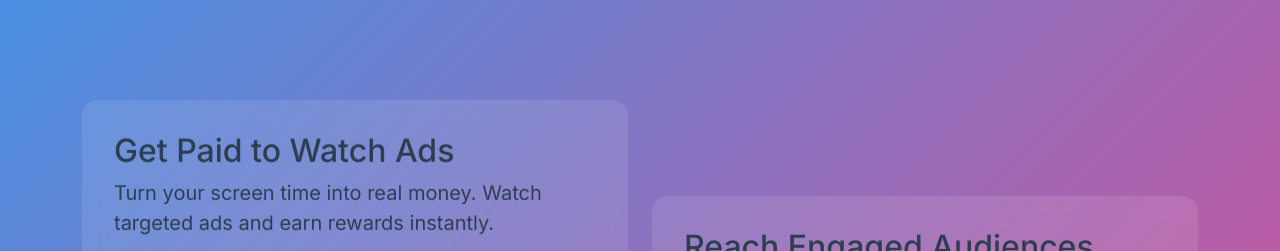
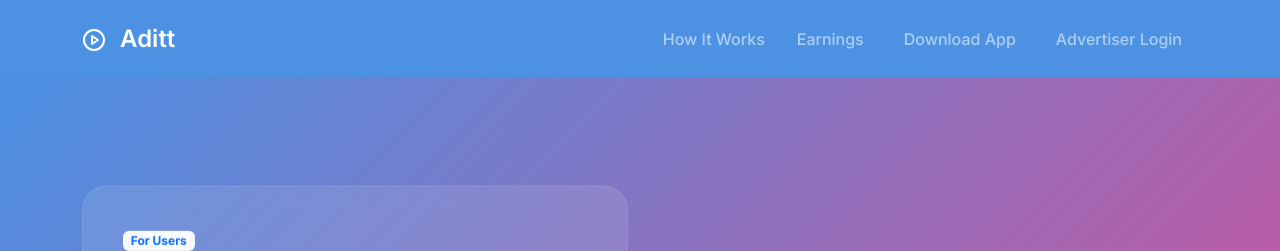
Before and after one commit to mlyongardiner/aditt-site, a Flask app: page / in a window 1280 px wide. Shown: the top 251 px of the page. Run offline with Flask 3, Linux system fonts and the light colour scheme; some libraries are stand-ins or nearby versions.

Commit message:
Agent query: Is the navigation menu visible and fixed at the top? Are both user and advertiser sections clearly visible in the hero area with proper styling?
Add navigation bar and improve hero section styling and content.

Screenshot: https://storage.googleapis.com/screenshot-production-us-central1/0ffc51b7-d2cf-49eb-bf3c-e417bce69829/df10fd62-df53-4237-815b-f5b0a1045af1.jpg

```diff
--- a/static/css/style.css
+++ b/static/css/style.css
@@ -9,31 +9,68 @@
     font-family: 'Inter', sans-serif;
     color: var(--dark);
     overflow-x: hidden;
+    padding-top: 76px;
+}
+
+/* Navigation */
+.navbar {
+    background: rgba(74, 144, 226, 0.98);
+    backdrop-filter: blur(10px);
+    padding: 1rem 0;
+}
+
+.navbar-brand {
+    font-weight: 600;
+    font-size: 1.5rem;
+}
+
+.nav-link {
+    font-weight: 500;
+    padding: 0.5rem 1rem !important;
 }
 
 /* Hero Section */
 .hero {
-    min-height: 100vh;
+    min-height: calc(100vh - 76px);
     background: linear-gradient(135deg, var(--primary-color) 0%, var(--secondary-color) 100%);
     position: relative;
+    padding: 4rem 0;
 }
 
 .hero-content {
-    padding: 6rem 0;
+    padding: 2rem 0;
 }
 
 .hero-split {
     position: relative;
     overflow: hidden;
-    padding: 2rem;
+    padding: 2.5rem;
     background: rgba(255, 255, 255, 0.1);
     backdrop-filter: blur(10px);
-    border-radius: 1rem;
+    border-radius: 1.5rem;
     transition: transform 0.3s ease;
+    border: 1px solid rgba(255, 255, 255, 0.1);
 }
 
 .hero-split:hover {
     transform: translateY(-5px);
+}
+
+.features-preview {
+    display: flex;
+    flex-direction: column;
+    gap: 0.75rem;
+}
+
+.feature-item {
+    display: flex;
+    align-items: center;
+    gap: 0.5rem;
+    color: white;
+}
+
+.feature-item i {
+    color: var(--light);
 }
 
 /* Features Section */
--- a/templates/index.html
+++ b/templates/index.html
@@ -12,24 +12,83 @@
     <link href="{{ url_for('static', filename='css/style.css') }}" rel="stylesheet">
 </head>
 <body>
+    <!-- Navigation -->
+    <nav class="navbar navbar-expand-lg navbar-dark fixed-top">
+        <div class="container">
+            <a class="navbar-brand" href="#">
+                <i data-feather="play-circle" class="me-2"></i>
+                Aditt
+            </a>
+            <button class="navbar-toggler" type="button" data-bs-toggle="collapse" data-bs-target="#navbarNav">
+                <span class="navbar-toggler-icon"></span>
+            </button>
+            <div class="collapse navbar-collapse" id="navbarNav">
+                <ul class="navbar-nav ms-auto">
+                    <li class="nav-item">
+                        <a class="nav-link" href="#features">How It Works</a>
+                    </li>
+                    <li class="nav-item">
+                        <a class="nav-link" href="#calculator">Earnings</a>
+                    </li>
+                    <li class="nav-item">
+                        <a class="nav-link btn btn-outline-light ms-2" href="#">Download App</a>
+                    </li>
+                    <li class="nav-item">
+                        <a class="nav-link btn btn-light ms-2" href="#">Advertiser Login</a>
+                    </li>
+                </ul>
+            </div>
+        </div>
+    </nav>
+
     <!-- Hero Section -->
     <section class="hero">
         <div class="container">
             <div class="row hero-content align-items-center">
                 <div class="col-md-6 mb-4 mb-md-0">
                     <div class="hero-split">
-                        <h2>Get Paid to Watch Ads</h2>
+                        <span class="badge bg-light text-primary mb-3">For Users</span>
+                        <h1>Get Paid to Watch Ads</h1>
                         <p class="lead">Turn your screen time into real money. Watch targeted ads and earn rewards instantly.</p>
-                        <img src="https://images.unsplash.com/photo-1423666639041-f56000c27a9a" alt="Mobile Payment" class="img-fluid rounded mb-3">
+                        <div class="features-preview mb-4">
+                            <div class="feature-item">
+                                <i data-feather="check-circle"></i>
+                                <span>Earn up to $15/hour</span>
+                            </div>
+                            <div class="feature-item">
+                                <i data-feather="check-circle"></i>
+                                <span>Instant Payouts</span>
+                            </div>
+                            <div class="feature-item">
+                                <i data-feather="check-circle"></i>
+                                <span>Choose Your Content</span>
+                            </div>
+                        </div>
                         <a href="#" class="btn btn-light btn-lg">Download App</a>
+                        <small class="d-block mt-2">Available on iOS & Android</small>
                     </div>
                 </div>
                 <div class="col-md-6">
                     <div class="hero-split">
+                        <span class="badge bg-light text-secondary mb-3">For Advertisers</span>
                         <h2>Reach Engaged Audiences</h2>
                         <p class="lead">Connect with users who are genuinely interested in your content. Get real insights and engagement.</p>
-                        <img src="https://images.unsplash.com/photo-1432888622747-4eb9a8efeb07" alt="Digital Advertising" class="img-fluid rounded mb-3">
-                        <a href="#" class="btn btn-light btn-lg">Advertiser Portal</a>
+                        <div class="features-preview mb-4">
+                            <div class="feature-item">
+                                <i data-feather="check-circle"></i>
+                                <span>Verified Engagement</span>
+                            </div>
+                            <div class="feature-item">
+                                <i data-feather="check-circle"></i>
+                                <span>Detailed Analytics</span>
+                            </div>
+                            <div class="feature-item">
+                                <i data-feather="check-circle"></i>
+                                <span>Target by Interest</span>
+                            </div>
+                        </div>
+                        <a href="#" class="btn btn-light btn-lg">Start Advertising</a>
+                        <small class="d-block mt-2">No minimum budget required</small>
                     </div>
                 </div>
             </div>
```
